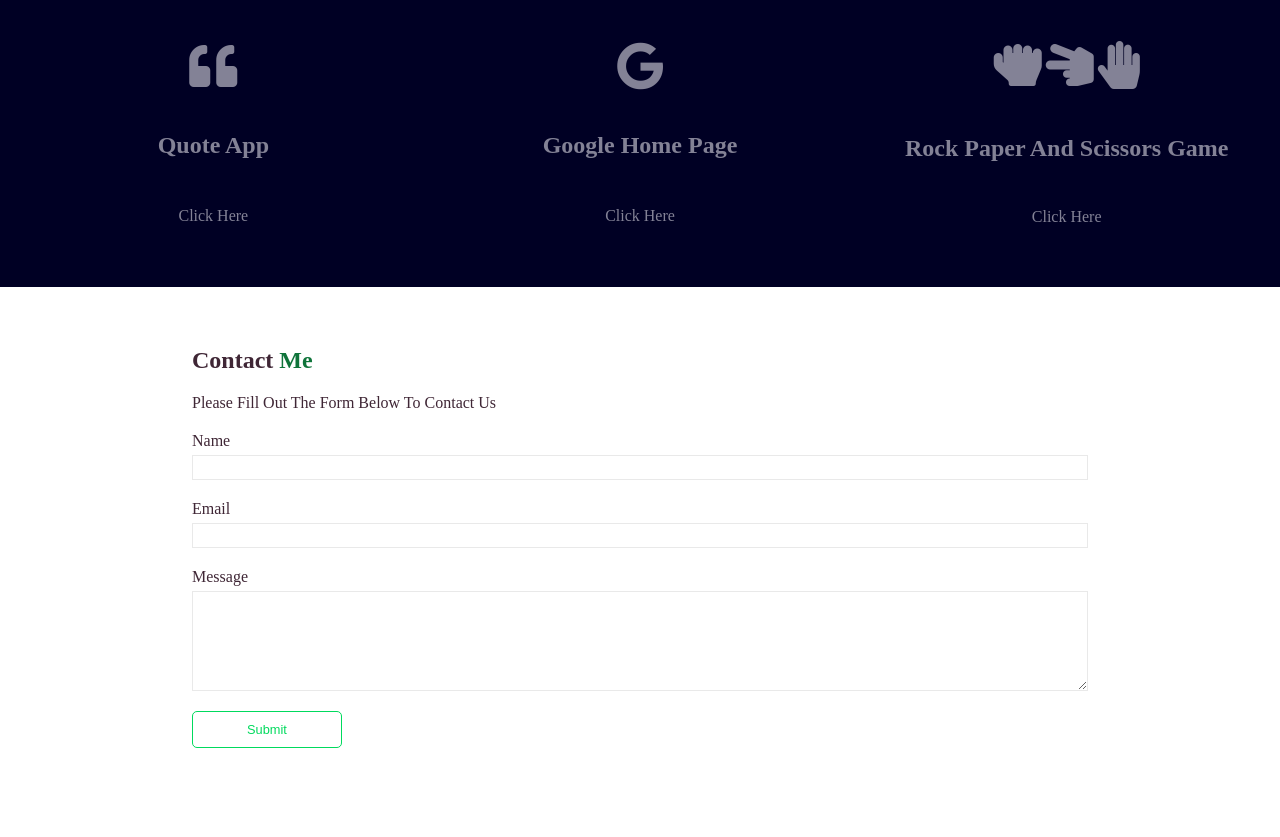
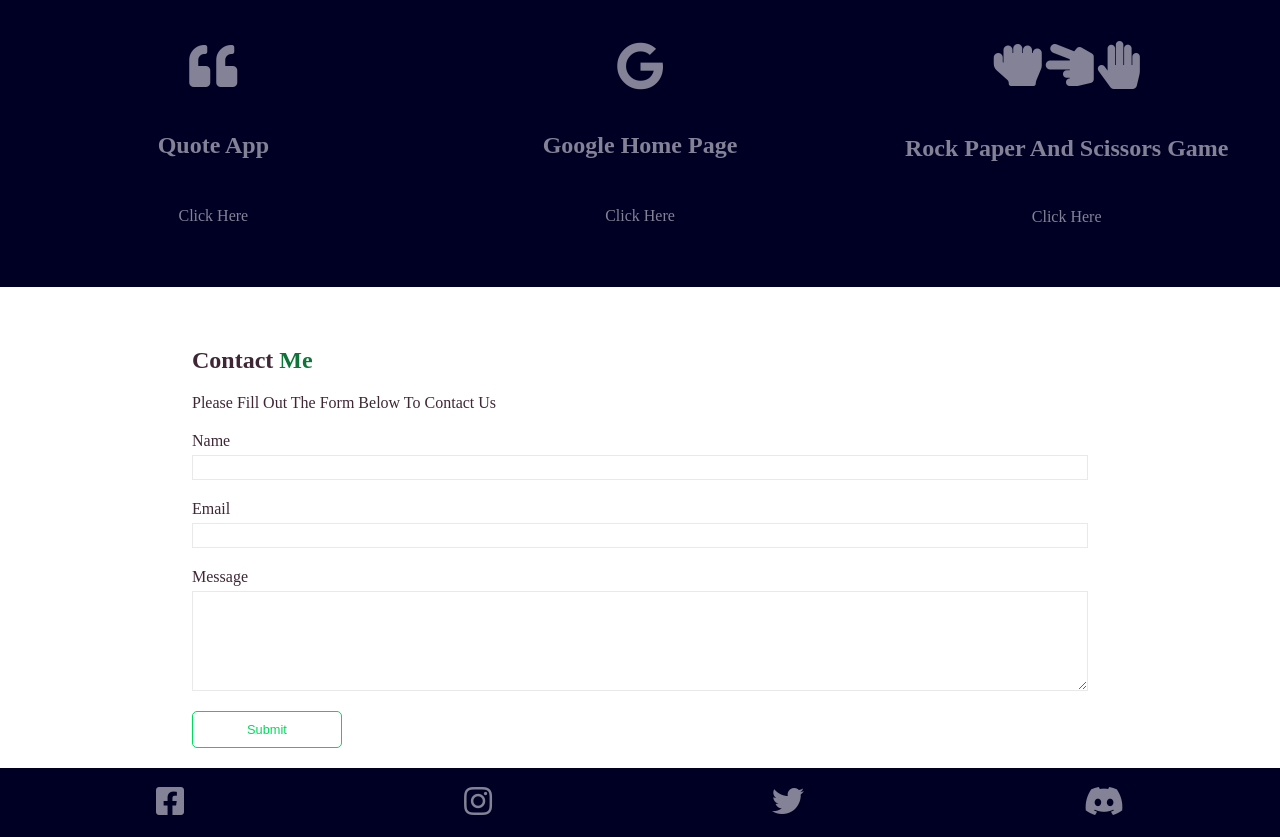
Before and after one commit to GSG-CF05/portfolio-mahmoudhammad, a plain HTML site: page index.html in a window 1280 px wide. Shown: the part 1576-2413 px from the top of the page. Before the commit the page ends 2344 px from the top, so only its background shows below. Drawn offline with Linux system fonts and the light colour scheme.

Commit message:
create footer section

```diff
--- a/index.html
+++ b/index.html
@@ -135,5 +135,12 @@
         <input class="btn" type="submit" value="submit">
       </form>
     </section>
+
+    <footer>
+      <a href="https://www.facebook.com/?stype=lo&jlou=Aff17WNyYjrTnN4v2zKWkLssv9fOBM-TG91EpzoFZmtyOFIVTTWgnIWHRx-swcBxYjSB79NF89fVtXEJuM5u87rEkV3iyDPdHj7wVdec_yHyiw&smuh=43998&lh=Ac_oE-jMHqfk07_c"><i class="fab fa-facebook-square"></i></a>
+      <a href="https://www.instagram.com/mahmoudh._.h/"><i class="fab fa-instagram"></i></a>
+      <a href="https://twitter.com/home"><i class="fab fa-twitter"></i></a>
+      <a href="https://discord.com/channels/@me"><i class="fab fa-discord"></i></a>
+    </footer>
   </body>
 </html>
--- a/style.css
+++ b/style.css
@@ -239,3 +239,11 @@ form input[type="submit"]:hover {
 form span {
   color: #0f743a;
 }
+
+footer {
+  font-size: 2rem;
+  display: flex;
+  justify-content: space-around;
+  background-color: #000024;
+  padding: 1rem;
+}
```
